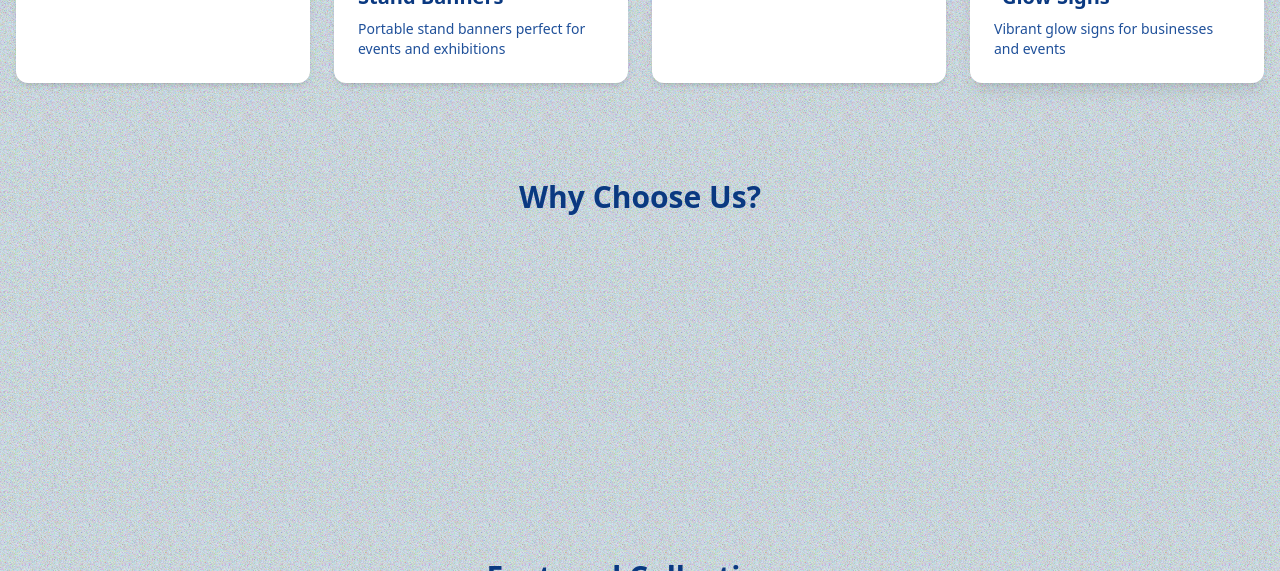
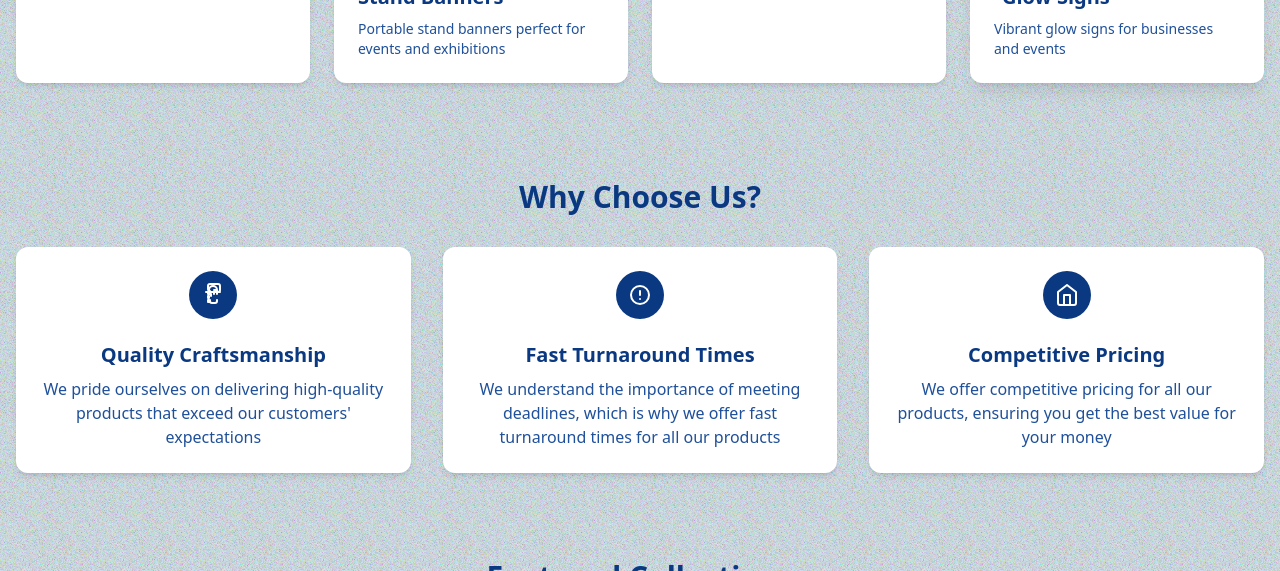
Before and after one commit to prabheen09876/MarqueesFlex, a React (Vite) app: page / in a window 1280 px wide. Shown: the part 1440-2011 px from the top of the page. Built offline with nearby package versions, Linux system fonts and the light colour scheme.

Commit message:
error handled

```diff
--- a/src/pages/StoreFront.tsx
+++ b/src/pages/StoreFront.tsx
@@ -259,27 +259,27 @@ export default function StoreFront() {
         </div>
       </section>
 
-      <section ref={featuresRef as any} className="py-12 opacity-0 animate-blurIn">
-        <h2 className="text-3xl font-bold mb-8 text-heading text-center animate-rotateIn">
+      <section ref={featuresRef as any} className="py-12">
+        <h2 className="text-3xl font-bold mb-8 text-heading text-center">
           Why Choose Us?
         </h2>
         <div className="grid grid-cols-1 md:grid-cols-3 gap-8">
           {features.map((feature, index) => (
             <div
               key={feature.id}
-              className="card text-center opacity-0"
+              className="card text-center transform transition-all duration-500"
               style={{
-                animation: `scaleUp 0.8s ease-out forwards`,
+                animation: `fadeIn 0.8s ease-out forwards`,
                 animationDelay: `${index * 0.3}s`
               }}
             >
-              <div className="inline-block p-3 rounded-full mb-4 animate-float" style={{ backgroundColor: 'var(--background-primary)' }}>
+              <div className="inline-block p-3 rounded-full mb-4 bg-[#0A3981] text-white">
                 {feature.icon()}
               </div>
               <h3 className="text-xl font-semibold mb-2 text-heading transition-all duration-300 hover:text-primary">
                 {feature.title}
               </h3>
-              <p className="text-body transition-all duration-300 group-hover:text-opacity-80">
+              <p className="text-body transition-all duration-300">
                 {feature.description}
               </p>
             </div>
```
